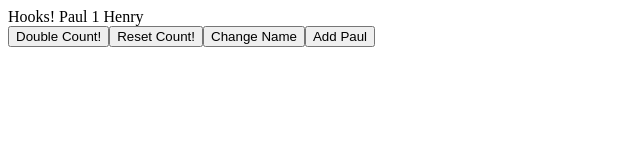
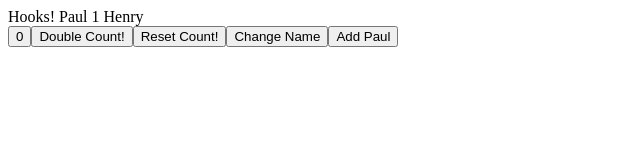
Before and after one commit to walpolsh/codeSandbox1, a React (Create React App) app: page / in a window 1280 px wide. Shown: the top 160 px of the page, without its empty margins (0-640 px from the left). Built offline with nearby package versions, Linux system fonts and the light colour scheme.

Commit message:
using a handler function with hooks

```diff
--- a/src/components/HooksTest.js
+++ b/src/components/HooksTest.js
@@ -13,13 +13,20 @@ function reducer(state, action) {
 
 export default function HooksTest() {
   const [count, setCount] = React.useState(1);
+  const [count2, setCount2] = React.useState(0);
   const [name, setName] = React.useState("Paul");
   const [state, dispatch] = React.useReducer(reducer, initialState);
+
+  function handleClick() {
+    setCount2(c => c + 9999);
+  }
+
   return (
     <>
       <div>
         Hooks! {name} {count} {state.people}
       </div>
+      <button onClick={handleClick}>{count2}</button>
       <button onClick={() => setCount(count * 2)}>Double Count!</button>
       <button onClick={() => setCount(1)}>Reset Count!</button>
       <button
```
